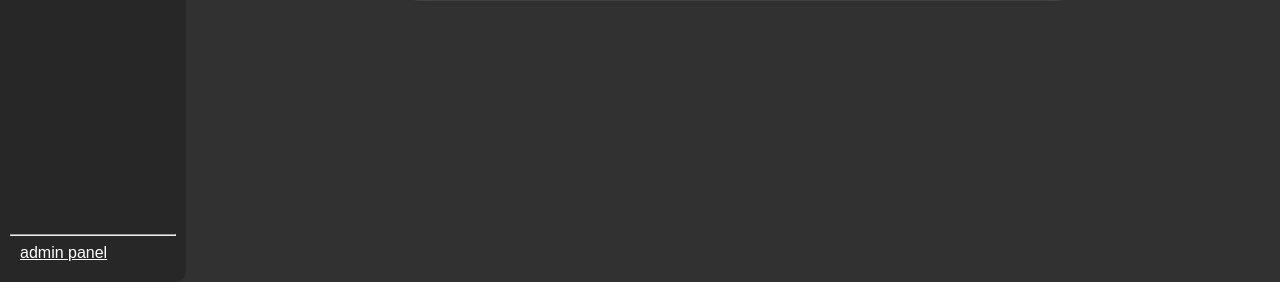
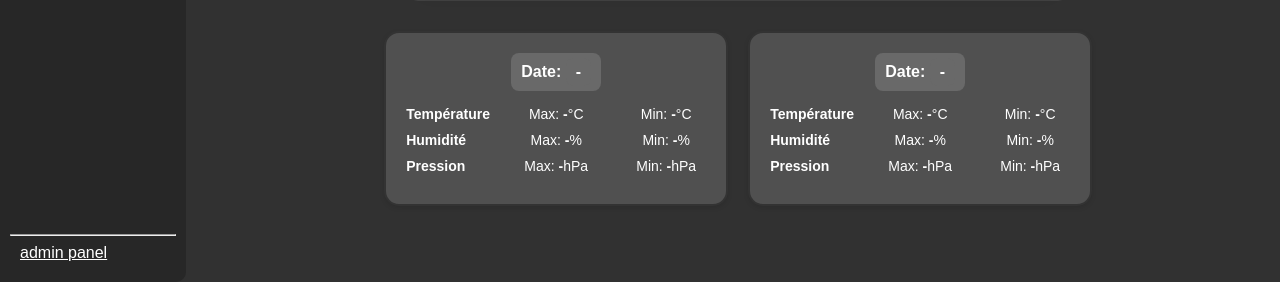
Before and after one commit to pj43svh/MA-Metier-Station-Meteo, a Flask app: page /history in a window 1280 px wide. Shown: the part 518-800 px from the top of the page. Run offline with Flask 3, Linux system fonts and the light colour scheme; data that the repository does not hold is empty.

Commit message:
ajout des résumé journalier dans l'historique

```diff
--- a/app/api.py
+++ b/app/api.py
@@ -216,6 +216,7 @@ def api_data(type_str):
         return str(value) if value is not None else "NULL"
     else:
         return "Aucune donnée"
+
 
 def api_datas_list(type_str, limit=100,date_filter="today"):
     """Retourne une liste des dernières valeurs pour une colonne"""
@@ -543,18 +544,19 @@ def daily_summary():
     # /api/daily_summary?sensor_id=1&limit=7
     sensor_id = request.args.get("sensor_id", type=int)
     limit = request.args.get("limit", default=7, type=int)
+    date = request.args.get("date", default="today", type=str)
 
     if sensor_id not in (1, 2):
         return jsonify([]), 400
 
-    data = summary(sensor_id, limit)
+    data = summary(sensor_id, limit,date_filter=date)
 
     if not data:
         return jsonify([])
     return jsonify(data)
 
 
-def summary(sensor_id, limit=7):
+def summary(sensor_id, limit=7,date_filter="today"):
     """
     Calcule les max/min par jour pour un capteur donné.
     Si db.read_data ne supporte pas group_by, on fait le regroupement en Python.
@@ -564,12 +566,21 @@ def summary(sensor_id, limit=7):
     # Récupérer TOUTES les données (ou les N dernières)
     try:
         # Récupérer les données avec date, temperature, humidity, pressure
-        results = db.read_data(
+        if date_filter != "today":
+            results = db.read_data(
             device_name,
             column="date, temperature, humidity, pressure",
-            order="date DESC",  # Du plus récent au plus ancien
-            limit=limit    # Récupérer jusqu'à 24h par jour (sécurité)
+            where=f"date = '{date_filter}'",
+            order="id DESC",  # Du plus récent au plus ancien Par id
+            limit=limit       # Récupérer jusqu'à 24h par jour (sécurité)
         )
+        else:
+            results = db.read_data(
+                device_name,
+                column="date, temperature, humidity, pressure",
+                order="id DESC",  # Du plus récent au plus ancien Par id
+                limit=limit    # Récupérer jusqu'à 24h par jour (sécurité)
+            )
     except Exception as e:
         print(f"Erreur dans summary({sensor_id}): {e}")
         return []
--- a/app/static/js/carte.js
+++ b/app/static/js/carte.js
@@ -1,8 +1,9 @@
 console.log("carte.js chargé");
 
+
 // Fonction pour récupérer les données résumées d'un capteur
-function fetchSummary(sensorId) {
-    fetch(`/daily_summary?sensor_id=${sensorId}&limit=999`)
+function fetchSummary(sensorId, dateFilter = "today") {
+    fetch(`/daily_summary?sensor_id=${sensorId}&limit=999&date=${dateFilter}`)
         .then(response => {
             if (!response.ok) {
                 throw new Error(`Erreur réseau pour capteur ${sensorId}`);
@@ -34,6 +35,18 @@ function fetchSummary(sensorId) {
 
 // Appeler les deux capteurs au chargement de la page
 document.addEventListener('DOMContentLoaded', () => {
-    fetchSummary(1);
-    fetchSummary(2);
+    try{
+        fetchSummary("1",dateFilter = date_selected);
+        fetchSummary("2",dateFilter = date_selected);
+    } catch {
+        let date_selected = "today";
+        globalThis.date_selected=date_selected;
+        fetchSummary("1",dateFilter = "today");
+        fetchSummary("2",dateFilter = "today");
+    }
+
 });
+
+
+setInterval(() => fetchSummary("1",date_selected = date_selected), 20000);
+setInterval(() => fetchSummary("2",date_selected = date_selected), 20000);
--- a/app/static/js/history.js
+++ b/app/static/js/history.js
@@ -91,6 +91,8 @@ async function refresh_date() {
     date_selected = document.getElementById("date").value;
     loadHistory("1",date_selected = date_selected);
     loadHistory("2",date_selected = date_selected);
+    fetchSummary("1",dateFilter = date_selected);
+    fetchSummary("2",dateFilter = date_selected);
 }
 
 // Attacher l'événement au bouton, si présent
@@ -99,7 +101,7 @@ if (refreshBtn) {
     refreshBtn.addEventListener("click", refresh_date);
 }
 document.addEventListener('DOMContentLoaded', () => {
-    loadDates(); // 👈 Charger les dates au chargement
+    loadDates(); // Charger les dates au chargement
     refresh_date();
 });
 
--- a/app/static/style.css
+++ b/app/static/style.css
@@ -588,14 +588,14 @@ input[type=button].jello{
     flex-wrap: wrap;
     gap: 20px;
     justify-content: center;
-    margin: 30px 0;
+    margin: 10px 0;
 }
 
 .summary-box {
     border: 2px solid #333;
     border-radius: 15px;
     padding: 20px;
-    width: 250px;
+    width: 300px;
     background-color: #505050;
     box-shadow: 0 2px 5px rgba(0,0,0,0.1);
     font-family: Arial, sans-serif;
--- a/app/templates/history.html
+++ b/app/templates/history.html
@@ -81,8 +81,53 @@
             </div>
         </section>
         </div>
+        <div id="summary-container" class="summary-container">
+            <div class="summary-box" id="summary1">
+                <div class="date-center">
+                    <span>Date: <span id="date1">-</span></span>
+                </div>
+                <div class="row">
+                    <span>Température</span>
+                    <span>Max: <span id="temp-max1">-</span>°C</span>
+                    <span>Min: <span id="temp-min1">-</span>°C</span>
+                </div>
+                <div class="row">
+                    <span>Humidité</span>
+                    <span>Max: <span id="hum-max1">-</span>%</span>
+                    <span>Min: <span id="hum-min1">-</span>%</span>
+                </div>
+                <div class="row">
+                    <span>Pression</span>
+                    <span>Max: <span id="press-max1">-</span>hPa</span>
+                    <span>Min: <span id="press-min1">-</span>hPa</span>
+                </div>
+            </div>
+
+        <div class="summary-box" id="summary2">
+            <div class="date-center">
+                <span>Date: <span id="date2">-</span></span>
+            </div>
+            <div class="row">
+                <span>Température</span>
+                <span>Max: <span id="temp-max2">-</span>°C</span>
+                <span>Min: <span id="temp-min2">-</span>°C</span>
+            </div>
+            <div class="row">
+                <span>Humidité</span>
+                <span>Max: <span id="hum-max2">-</span>%</span>
+                <span>Min: <span id="hum-min2">-</span>%</span>
+            </div>
+            <div class="row">
+                <span>Pression</span>
+                <span>Max: <span id="press-max2">-</span>hPa</span>
+                <span>Min: <span id="press-min2">-</span>hPa</span>
+            </div>
+        </div>
+
+    </div>
     </div>
 
+    <script src="/static/js/carte.js"></script>
     <script src="/static/js/history.js"></script>
 
 </body>
--- a/app/templates/index.html
+++ b/app/templates/index.html
@@ -15,7 +15,9 @@
         <img src="static\icone.png" alt="icone" id="logo" class="logo">
         <header>
             <hr>
-            <a href="/"><h2>Home</h2></a>
+            <a href="/">
+                <h2>Home</h2>
+            </a>
             <hr>
             <ul>
                 <li><a href="/">Datas</a></li>
```
Lines whose indentation alone changed are shown as unchanged.
